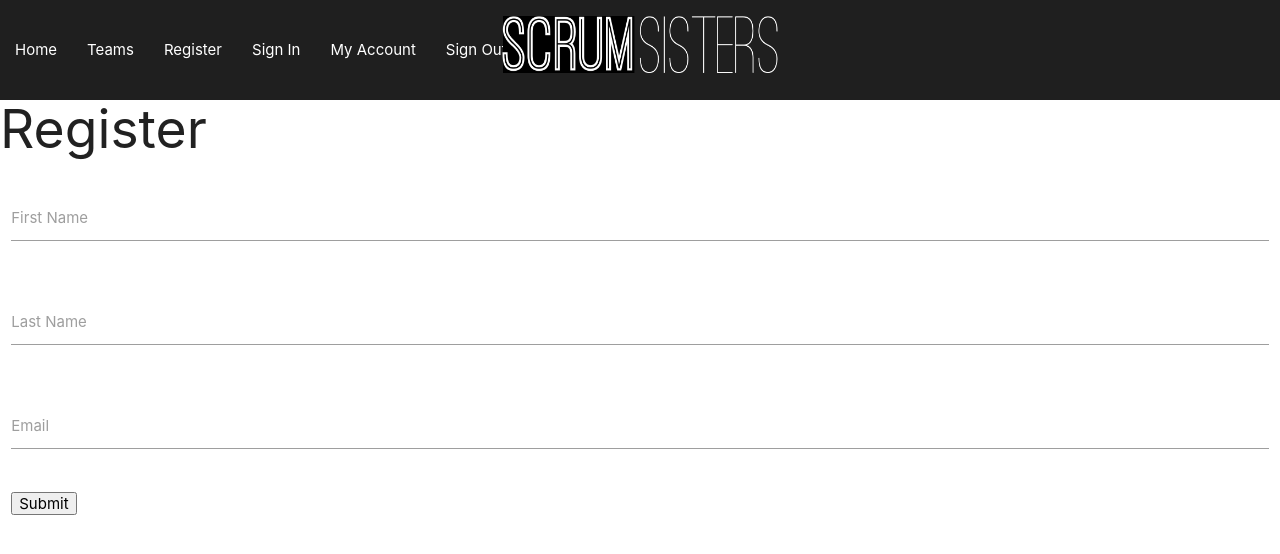
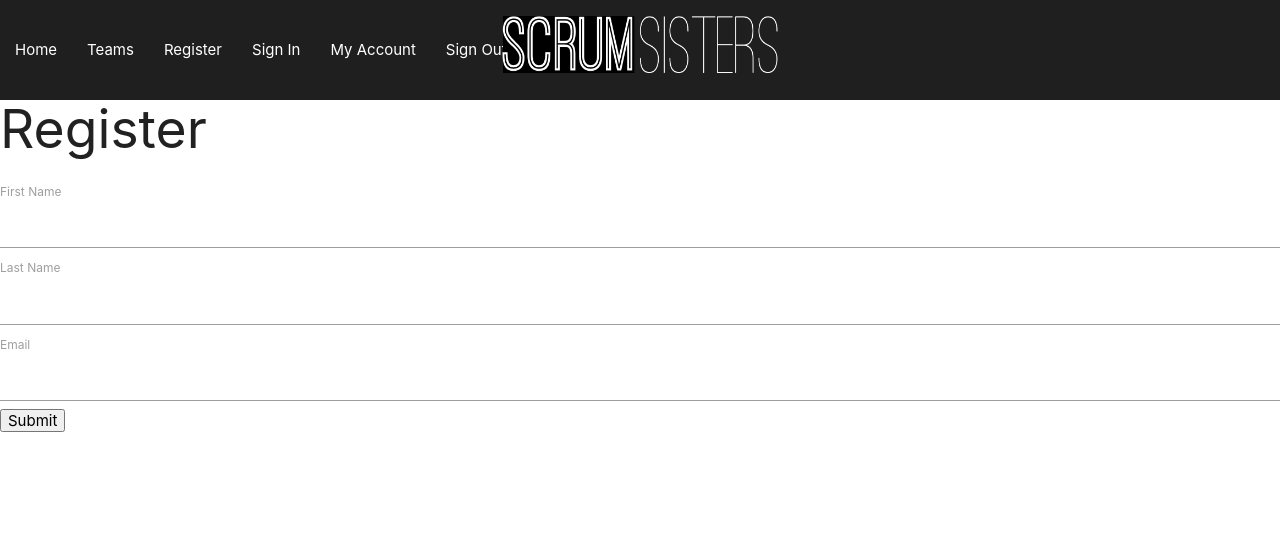
Before and after one commit to abz2489/scrum-sisters, a Flask app: page /register in a window 1280 px wide. Shown: the top 554 px of the page. Run offline with Flask 2, Linux system fonts and the light colour scheme; parts of the project's set-up code (start-up, migrations or seed data) failed here and were passed over; some libraries are stand-ins or nearby versions.

Commit message:
Strip reg form back to find bugs

```diff
--- a/forms.py
+++ b/forms.py
@@ -8,6 +8,8 @@ from wtforms import (
     SubmitField
     )
 from wtforms.validators import DataRequired, EqualTo
+from wtforms_sqlalchemy.fields import QuerySelectField
+from scrumsisters.models import clubs_list
 
 
 # Create a Form Class
@@ -15,9 +17,9 @@ class UserRegistrationForm(FlaskForm):
     first_name = StringField("First Name", validators=[DataRequired()])
     last_name = StringField("Last Name", validators=[DataRequired()])
     email = StringField("Email", validators=[DataRequired()])
-    club = SelectField("Club", choices=[])
-    password = PasswordField('Password', validators=[DataRequired(), EqualTo(
-            'confirm_password', message="Passwords do not match!")])
-    confirm_password = PasswordField(
-        'confirm_password', validators=[DataRequired()])
+    #club = QuerySelectField(query_factory=clubs_list, allow_blank=True)
+    #password = PasswordField('Password', validators=[DataRequired(), EqualTo(
+            #'confirm_password', message="Passwords do not match!")])
+    #confirm_password = PasswordField(
+        #'confirm_password', validators=[DataRequired()])
     submit = SubmitField("Submit")
--- a/scrumsisters/routes.py
+++ b/scrumsisters/routes.py
@@ -1,8 +1,10 @@
 from flask import render_template, flash
 from forms import UserRegistrationForm
-from scrumsisters import app, db
-from scrumsisters.models import Users, Clubs, Age, Days, Teams
+from sqlalchemy import text
+from scrumsisters import app, db, migrate
+from scrumsisters.models import Users, Clubs, Age, Days, Teams, clubs_list
 from werkzeug.security import generate_password_hash, check_password_hash
+
 
 @app.route("/")
 def home():
@@ -15,6 +17,7 @@ def register():
     last_name = None
     email = None
     form = UserRegistrationForm()
+    # form validation
     if form.validate_on_submit():
         first_name = form.first_name.data
         form.first_name.data = ''
@@ -22,10 +25,10 @@ def register():
         form.last_name.data = ''
         email = form.email.data
         form.email.data = ''
-        flash("Registration successful")
     return render_template(
         "register.html",
         first_name=first_name,
         last_name=last_name,
         email=email,
-        form=form)
+        form=form
+        )
--- a/scrumsisters/templates/register.html
+++ b/scrumsisters/templates/register.html
@@ -1,35 +1,26 @@
 {% extends "base.html" %}
 {% block content %}
+
+{% if first_name %}
+    <h1>Hello {{ first_name }}!</h1>
+{% else %}
     <h2>Register</h2>
-{% for message in get_flashed_messages() %}
-<div class="card-panel s12 green accent-2">
-    {{ message }}
-</div>
-{% endfor %}
-<div class="row">
-    <form class="col s12" method="POST">
+
+    <form method="POST">
         {{ form.hidden_tag() }}
-        <div class="row">
-            <div class="input-field col s12">
+
         {{ form.first_name.label }}
         {{ form.first_name() }}
-            </div>
-        </div>
-        <div class="row">
-            <div class="input-field col s12">
+
         {{ form.last_name.label }}
         {{ form.last_name() }}
-            </div>
-        </div>
-        <div class="row">
-            <div class="input-field col s12">
+
         {{ form.email.label }}
         {{ form.email() }}
-            </div>
-        </div>
+
         {{ form.submit() }}
     </form>
-
+{% endif %}
 
 
 
```
Lines whose indentation alone changed are shown as unchanged.
